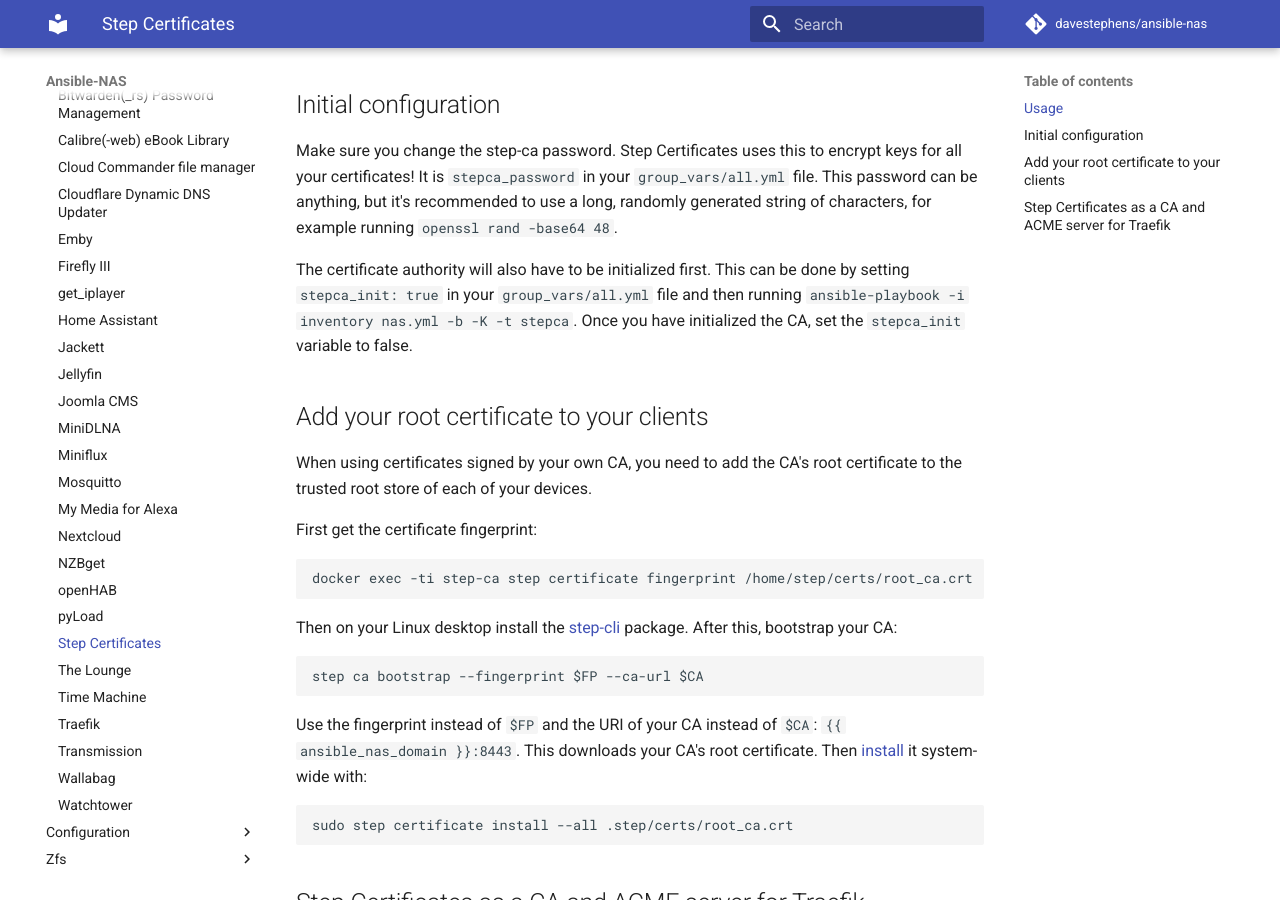
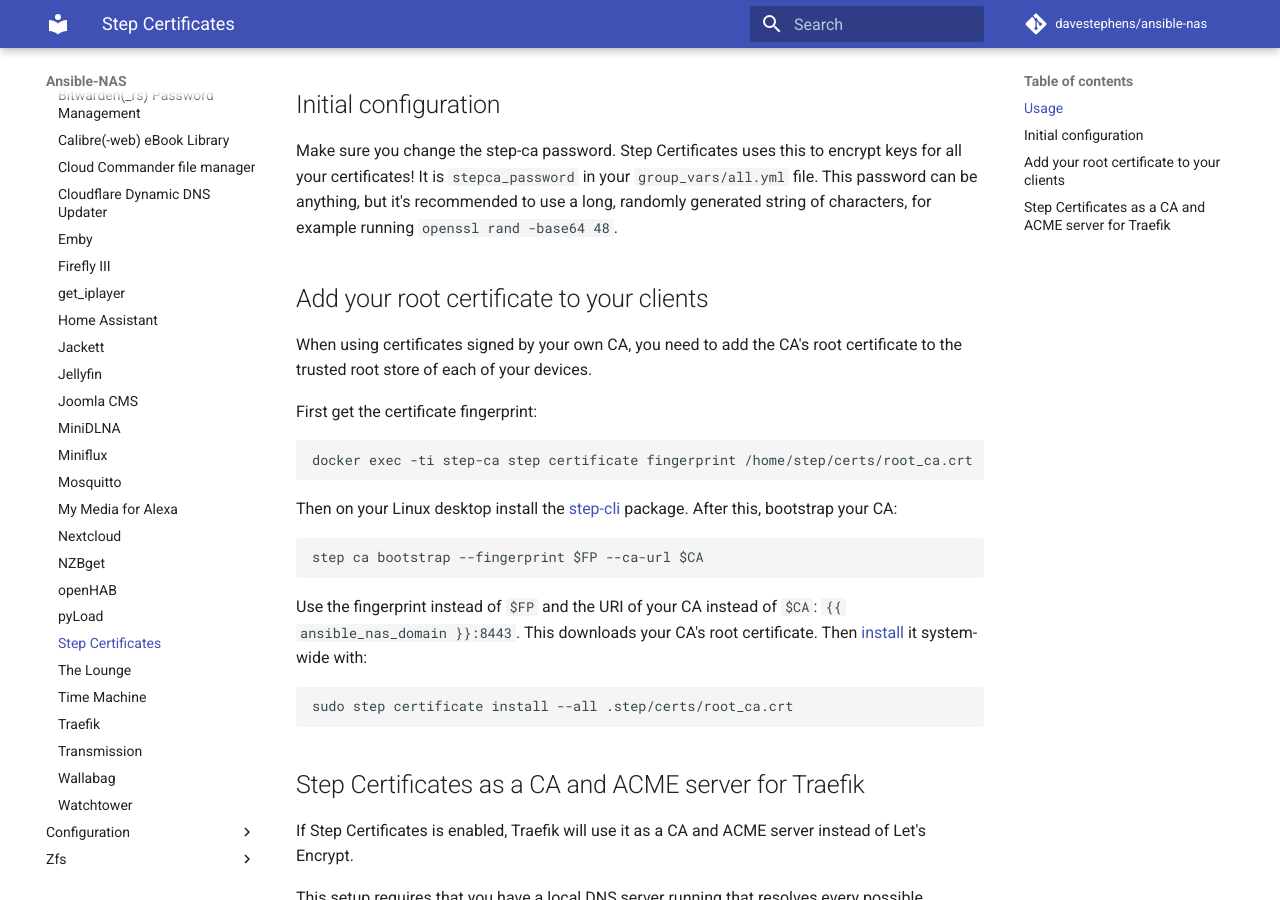
Before and after one commit to davestephens/ansible-nas, an MkDocs documentation site: the page built from docs/applications/step-ca.md, in a window 1280 px wide and 900 px high, scrolled down 393 px. Built offline with MkDocs 1.6.1 and Material for MkDocs 9.7.7, drawn with Linux system fonts in a browser that asks for light colours; comment, search, counter and statistics services are not loaded.

Commit message:
Remove stepca_init flag

```diff
--- a/docs/applications/step-ca.md
+++ b/docs/applications/step-ca.md
@@ -13,8 +13,6 @@ Set `stepca_enabled: true` in your `group_vars/all.yml` file.
 ## Initial configuration
 
 Make sure you change the step-ca password. Step Certificates uses this to encrypt keys for all your certificates! It is `stepca_password` in your `group_vars/all.yml` file. This password can be anything, but it's recommended to use a long, randomly generated string of characters, for example running `openssl rand -base64 48`.
-
-The certificate authority will also have to be initialized first. This can be done by setting `stepca_init: true` in your `group_vars/all.yml` file and then running `ansible-playbook -i inventory nas.yml -b -K -t stepca`. Once you have initialized the CA, set the `stepca_init` variable to false.
 
 ## Add your root certificate to your clients
 When using certificates signed by your own CA, you need to add the CA's root certificate to the trusted root store of each of your devices.
```
Also changed, not shown: 2 other files.
